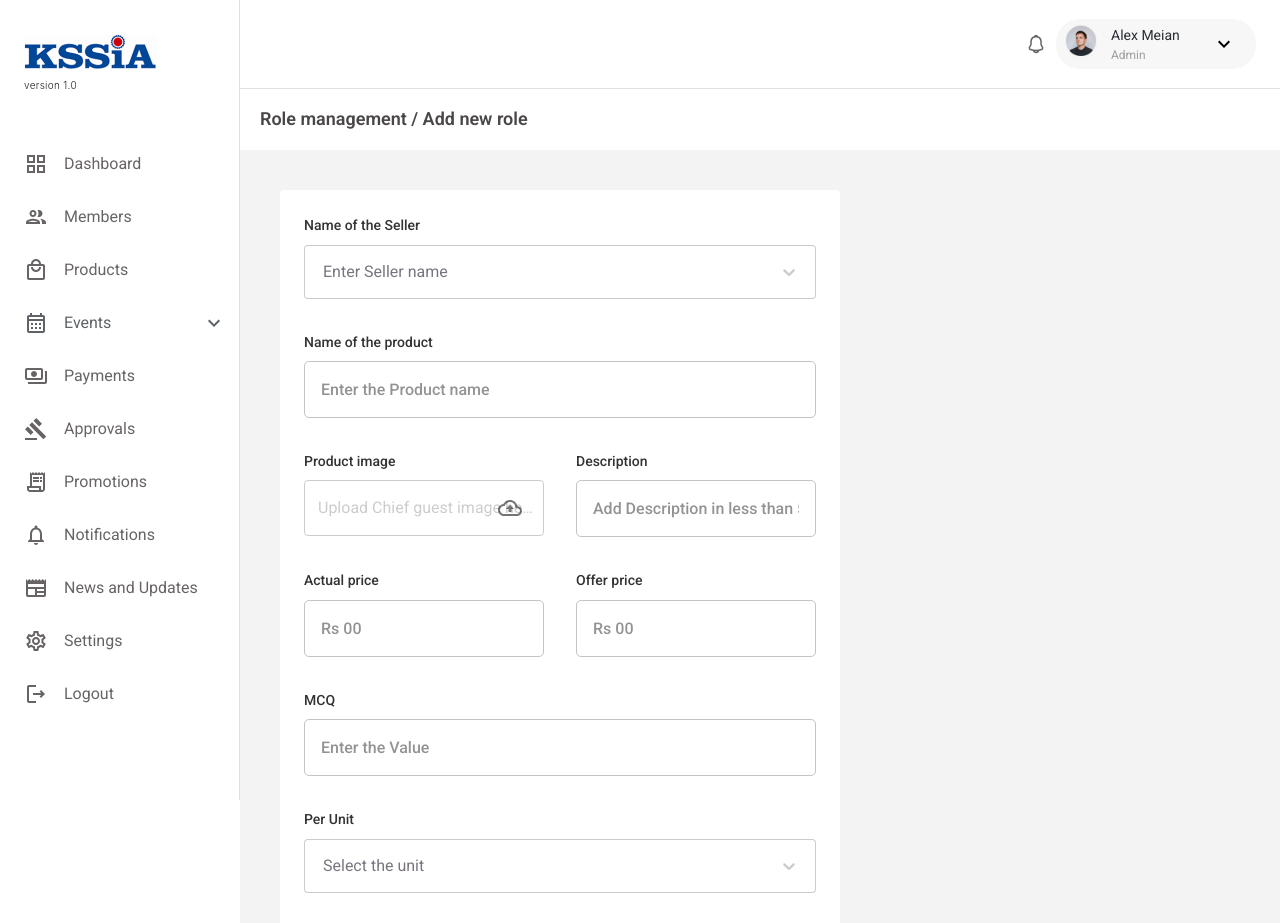
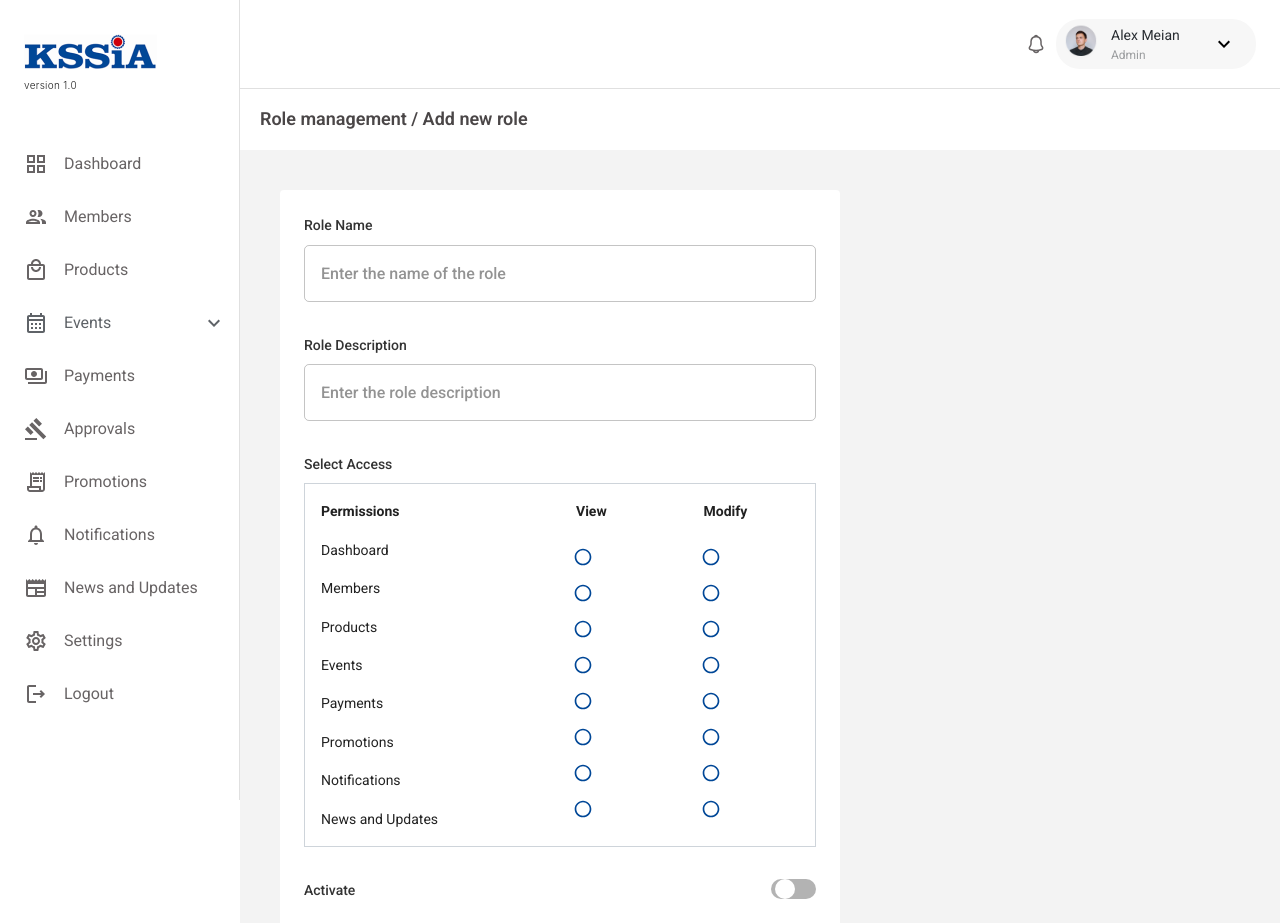
Before and after one commit to XyvinTech/KSSIA_FRONTEND, a React (Vite) app: page /settings/addrole in a window 1280 px wide. Shown: the top 923 px of the page. Built offline with nearby package versions, Linux system fonts and the light colour scheme; a web font is replaced by a local one.

Commit message:
Settings page completed

```diff
--- a/src/App.jsx
+++ b/src/App.jsx
@@ -32,6 +32,7 @@ import NotificationLogs from "./components/NotificationLogs.jsx";
 import NewsAddnewform from "./components/NewsAddnewform.jsx";
 import NewsAllpage from "./pages/Admin/NewsandUpdates/NewsAllpage.jsx";
 import SingleaddAdminform from "./components/SingleaddAdminform.jsx";
+import StyledselectAccess from "./ui/StyledselectAccess.jsx";
 
 
 
@@ -107,6 +108,7 @@ function App() {
     <NewsAddnewform/>
     <NewsAllpage/>
     <SingleaddAdminform/>
+    <StyledselectAccess/>
 
 
 
--- a/src/components/Addnewrole.jsx
+++ b/src/components/Addnewrole.jsx
@@ -1,12 +1,14 @@
 import React, { useState } from "react";
-import { Box, Typography, Grid, Stack } from "@mui/material";
+import { Box, Typography, Grid, Stack, Divider } from "@mui/material";
 
-import { StyledEventUpload } from "../ui/StyledEventUpload";
+
 import { StyledButton } from "../ui/StyledButton";
-import { StyledMultilineTextField } from "../ui/StyledMultilineTextField ";
+
 import StyledInput from "../ui/StyledInput";
 import { Controller, useForm } from "react-hook-form";
-import StyledSelectField from "../ui/StyledSelectField";
+
+import StyledSelectAccess from "../ui/StyledselectAccess";
+import StyledSwitch from "../ui/StyledSwitch";
 
 export default function Addnewrole() {
   const {
@@ -37,6 +39,7 @@ export default function Addnewrole() {
     <Box sx={{ padding: 3 }} bgcolor={"white"} borderRadius={"4px"}>
       <form onSubmit={handleSubmit(onSubmit)}>
         <Grid container spacing={4}>
+
           <Grid item xs={12}>
             <Typography
               sx={{ marginBottom: 1 }}
@@ -44,22 +47,18 @@ export default function Addnewrole() {
               fontWeight={500}
               color={"#333333"}
             >
-              Name of the Seller
+              Role Name
             </Typography>
             <Controller
-              name="seller"
+              name="rolename"
               control={control}
               defaultValue=""
-              rules={{ required: "Seller name is required" }}
+              rules={{ required: "Name of role  is required" }}
               render={({ field }) => (
                 <>
-                  <StyledSelectField
-                    placeholder="Enter Seller name"
-                    options={option}
-                    {...field}
-                  />
-                  {errors.seller && (
-                    <span style={{ color: "red" }}>{errors.seller.message}</span>
+                  <StyledInput placeholder="Enter the name of the role" {...field}/>
+                  {errors.rolename && (
+                    <span style={{ color: "red" }}>{errors.rolename.message}</span>
                   )}
                 </>
               )}
@@ -72,117 +71,18 @@ export default function Addnewrole() {
               fontWeight={500}
               color={"#333333"}
             >
-              Name of the product
+              Role Description
             </Typography>
             <Controller
-              name="productname"
+              name="rolename"
               control={control}
               defaultValue=""
-              rules={{ required: "Product Name is required" }}
+              rules={{ required: "Description of role  is required" }}
               render={({ field }) => (
                 <>
-                  <StyledInput placeholder="Enter the Product name" {...field}/>
-                  {errors.productname && (
-                    <span style={{ color: "red" }}>{errors.productname.message}</span>
-                  )}
-                </>
-              )}
-            />
-          </Grid>
-          <Grid item xs={6}>
-            <Typography
-              sx={{ marginBottom: 1 }}
-              variant="h6"
-              fontWeight={500}
-              color={"#333333"}
-            >
-              Product image
-            </Typography>
-            <Controller
-              name="photo"
-              control={control}
-              defaultValue=""
-              rules={{ required: "Image is required" }}
-              render={({ field: { onChange } }) => (
-                <>
-                  <StyledEventUpload
-                    label="Upload Chief guest image here"
-                    onChange={onChange}
-                  />
-                  {errors.photo && (
-                    <span style={{ color: "red" }}>{errors.photo.message}</span>
-                  )}
-                </>
-              )}
-            />
-          </Grid>
-          <Grid item xs={6}>
-            <Typography
-              sx={{ marginBottom: 1 }}
-              variant="h6"
-              fontWeight={500}
-              color={"#333333"}
-            >
-              Description
-            </Typography>
-            <Controller
-              name="desc"
-              control={control}
-              defaultValue=""
-              rules={{ required: "Product Name is required" }}
-              render={({ field }) => (
-                <>
-                  <StyledInput placeholder="Add Description in less than 500 words" {...field}/>
-                  {errors.desc && (
-                    <span style={{ color: "red" }}>{errors.desc.message}</span>
-                  )}
-                </>
-              )}
-            />
-          </Grid>
-          <Grid item xs={6}>
-            <Typography
-              sx={{ marginBottom: 1 }}
-              variant="h6"
-              fontWeight={500}
-              color={"#333333"}
-            >
-             Actual price
-            </Typography>
-            <Controller
-              name="actual"
-              control={control}
-              defaultValue=""
-              rules={{ required: "Actual price  is required" }}
-              render={({ field }) => (
-                <>
-                  <StyledInput placeholder="Rs 00" {...field}/>
-                  {errors.actual && (
-                    <span style={{ color: "red" }}>{errors.actual.message}</span>
-                  )}
-                </>
-              )}
-            />
-          </Grid>
-          <Grid item xs={6}>
-            <Typography
-              sx={{ marginBottom: 1 }}
-              variant="h6"
-              fontWeight={500}
-              color={"#333333"}
-            >
-             Offer price
-            </Typography>
-            <Controller
-              name="offer"
-              control={control}
-              defaultValue=""
-              rules={{ required: "Offer price  is required" }}
-              render={({ field }) => (
-                <>
-                  <StyledInput placeholder="Rs 00" {...field}/>
-                  {errors.offer && (
-                    <span style={{ color: "red" }}>{errors.offer.message}</span>
+                  <StyledInput placeholder="Enter the role description" {...field}/>
+                  {errors.rolename && (
+                    <span style={{ color: "red" }}>{errors.rolename.message}</span>
                   )}
                 </>
               )}
@@ -195,55 +95,65 @@ export default function Addnewrole() {
               fontWeight={500}
               color={"#333333"}
             >
-              MCQ
+              Select Access
             </Typography>
             <Controller
-              name="mcq"
+              name="rolename"
               control={control}
               defaultValue=""
-              rules={{ required: "MCQ is required" }}
+              rules={{ required: "Description of role  is required" }}
               render={({ field }) => (
                 <>
-                  <StyledInput placeholder="Enter the Value" {...field} />
-                  {errors.mcq && (
-                    <span style={{ color: "red" }}>{errors.mcq.message}</span>
+                  <Grid marginTop={3} marginLeft={2}><StyledSelectAccess placeholder="Enter the role description" {...field}/></Grid>
+                  {errors.rolename && (
+                    <span style={{ color: "red" }}>{errors.rolename.message}</span>
                   )}
                 </>
               )}
             />
           </Grid>
+          <Grid item xs={6}>
 
-
-          <Grid item xs={12}>
               <Typography
                 sx={{ marginBottom: 1 }}
                 variant="h6"
                 fontWeight={500}
                 color={"#333333"}
               >
-              Per Unit
+                Activate
               </Typography>
+              </Grid>
+              <Grid item xs={6} style={{ textAlign: 'right' }}>
               <Controller
-              name="unit"
+                name="activate"
                 control={control}
-              defaultValue=""
-              rules={{ required: "Status is required" }}
+                defaultValue={false}
+                rules={{ required: "Activate is required" }}
                 render={({ field }) => (
                   <>
-                  <StyledSelectField
-                    placeholder="Select the unit"
-                    options={option}
-                    {...field}
-                  />
-                  {errors.unit && (
-                    <span style={{ color: "red" }}>{errors.unit.message}</span>
-                  )}
+                    <StyledSwitch
+                      checked={field.value}
+                      onChange={(e) => {
+                        field.onChange(e.target.checked);
+                        handleSwitchChange(e);
+                      }}
+                    />{" "}
+                    {errors.activate && (
+                      <span style={{ color: "red" }}>
+                        {errors.activate.message}
+                      </span>
+                    )}{" "}
                   </>
                 )}
               />
+
           </Grid>
 
+
+
+
           <Grid item xs={6}></Grid>
+
           <Grid item xs={6}>
             {" "}
             <Stack direction={"row"} spacing={2}>
--- a/src/pages/Admin/Settingss/AdminActivity.jsx
+++ b/src/pages/Admin/Settingss/AdminActivity.jsx
@@ -26,10 +26,7 @@ export default function AdminActivity() {
     console.log("View item:", id);
     navigate(`/events/eventlist/:id`);
   };
-  const handleView2 = (id) => {
 
-    navigate(`/members/addmember`);
-  };
   return (
     <>
        {" "}
@@ -59,7 +56,7 @@ export default function AdminActivity() {
               </Box>
           </Grid>
           <Grid item>
-          <StyledButton name="Download report" variant="primary" onClick={handleView2}>
+          <StyledButton name="Download report" variant="primary" >
               Download report
            </StyledButton>
           </Grid>
--- /dev/null
+++ b/src/ui/StyledselectAccess.jsx
@@ -0,0 +1,83 @@
+import * as React from 'react';
+import { styled } from '@mui/material/styles';
+import Grid from '@mui/material/Grid';
+import Stack from '@mui/material/Stack';
+import Box from '@mui/material/Box';
+import Radio from '@mui/material/Radio';
+import RadioGroup from '@mui/material/RadioGroup';
+import FormControlLabel from '@mui/material/FormControlLabel';
+import FormControl from '@mui/material/FormControl';
+import FormLabel from '@mui/material/FormLabel';
+import { Typography } from '@mui/material';
+
+const StyledRadio = styled(Radio)({
+  '&.MuiRadio-root': {
+    color: '#004797',
+    padding: '8px',
+  },
+  '&.Mui-checked': {
+    color: '#004797',
+  },
+});
+
+const StyledSelectAccess = () => {
+  return (
+    <Box sx={{ width: '100%' }}>
+      <Grid container spacing={2} item xs={12}  border={1} borderColor={'#ced4da'}  >
+        <Grid item xs={6} sm={6}marginBottom={2}>
+          <Stack spacing={2}>
+            <Typography variant='h6' fontWeight={700}>Permissions</Typography>
+            <Typography variant='h6'>Dashboard</Typography>
+            <Typography variant='h6'>Members</Typography>
+            <Typography variant='h6'>Products</Typography>
+            <Typography variant='h6'>Events</Typography>
+            <Typography variant='h6'>Payments</Typography>
+            <Typography variant='h6'>Promotions</Typography>
+            <Typography variant='h6'>Notifications</Typography>
+            <Typography variant='h6'>News and Updates</Typography>
+          </Stack>
+        </Grid>
+        <Grid item xs={3} justifyContent={'flex-end'}>
+          <Stack spacing={2}>
+            <Typography variant='h6' fontWeight={700}>View</Typography>
+            <FormControl component="fieldset">
+              <RadioGroup
+                aria-label="view"
+                name="controlled-radio-buttons-group"
+              >
+                {['dashboard', 'members', 'products', 'events', 'payments', 'promotions', 'notifications', 'news'].map((value) => (
+                  <FormControlLabel
+                    key={value}
+                    value={value}
+                    control={<StyledRadio size="small" />}
+                  />
+                ))}
+              </RadioGroup>
+            </FormControl>
+          </Stack>
+        </Grid>
+        <Grid item xs={3} justifyContent={'flex-end'}>
+          <Stack spacing={2}>
+            <Typography variant='h6' fontWeight={700}>Modify</Typography>
+            <FormControl component="fieldset">
+              <RadioGroup
+                aria-label="modify"
+                name="controlled-radio-buttons-group"
+              >
+                {['dashboard', 'members', 'products', 'events', 'payments', 'promotions', 'notifications', 'news'].map((value) => (
+                  <FormControlLabel
+                    key={value}
+                    value={value}
+                    control={<StyledRadio size="small" />}
+                  />
+                ))}
+              </RadioGroup>
+            </FormControl>
+          </Stack>
+        </Grid>
+      </Grid>
+    </Box>
+  );
+};
+
+export default StyledSelectAccess;
```
Lines whose indentation alone changed are shown as unchanged.
